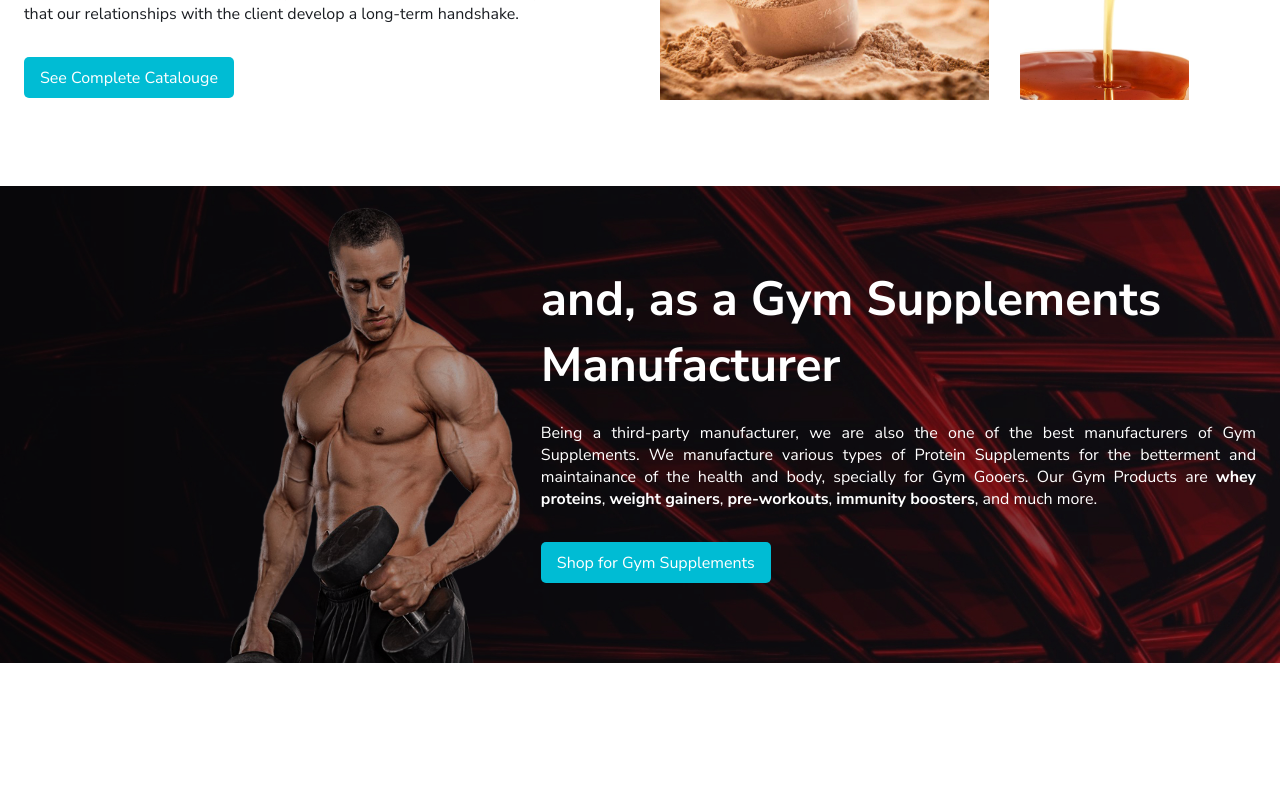
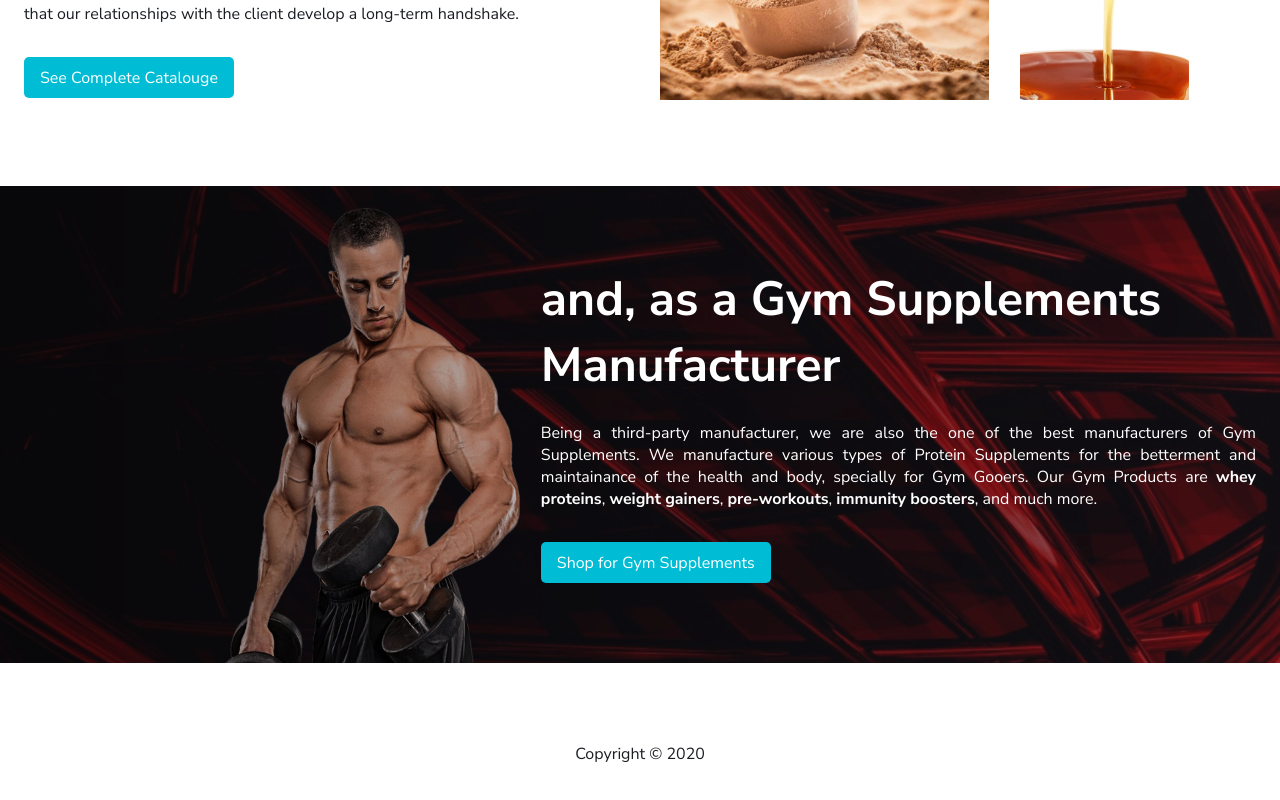
Before and after one commit to kundanb/securelifepharma.com, a React (Create React App) app: page / in a window 1280 px wide. Shown: the part 1144-1944 px from the top of the page. Before the commit the page ends 1807 px from the top, so only its background shows below. Built offline with nearby package versions, Linux system fonts and the light colour scheme.

Commit message:
created Footer

```diff
--- a/src/App.js
+++ b/src/App.js
@@ -2,6 +2,7 @@ import './App.scss';
 import Header from './layouts/Header';
 import { Route } from 'react-router-dom';
 import AboutUs from './pages/AboutUs';
+import Footer from './layouts/Footer';
 
 export default function App() {
   return (
@@ -10,6 +11,7 @@ export default function App() {
       <main id="main">
         <Route path="/" exact component={AboutUs} />
       </main>
+      <Footer />
     </>
   );
 }
--- /dev/null
+++ b/src/layouts/Footer.js
@@ -0,0 +1,9 @@
+import './Footer.scss';
+
+export default function Footer() {
+  return (
+    <footer id="footer">
+      <div className="container">Copyright &copy; 2020</div>
+    </footer>
+  );
+}
--- /dev/null
+++ b/src/layouts/Footer.scss
@@ -0,0 +1,7 @@
+@import '../vars';
+
+#footer {
+  padding-top: $mt-main-sec;
+  padding-bottom: $mt-main-sec;
+  text-align: center;
+}
```
